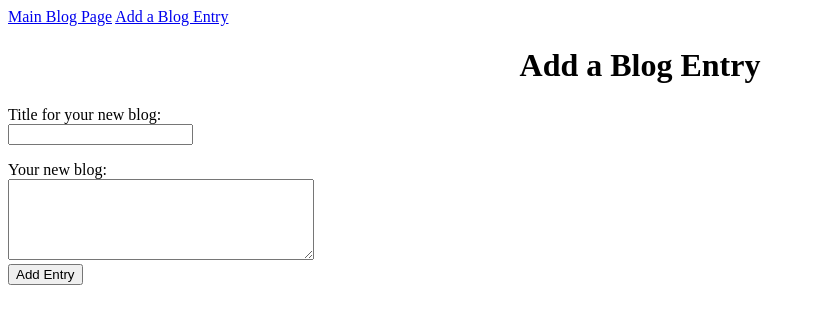
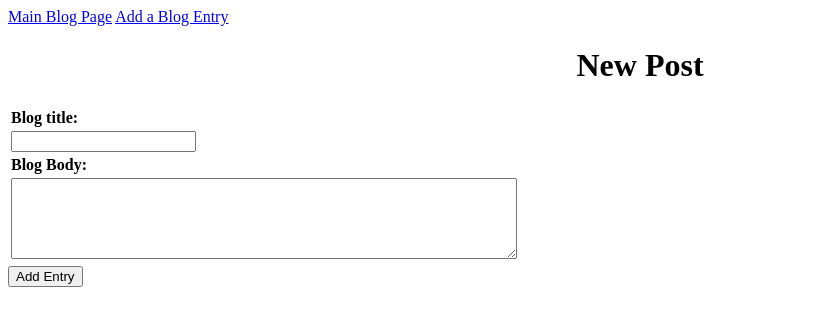
Before and after one commit to kevinmk/build-a-blog, a Flask app: page /newpost in a window 1280 px wide. Shown: the top 326 px of the page, without its empty margins (0-814 px from the left). Run offline with Flask 2, Linux system fonts and the light colour scheme.

Commit message:
big refactor  big fixes

```diff
--- a/main.py
+++ b/main.py
@@ -1,4 +1,4 @@
-from flask import Flask, request, render_template, redirect
+from flask import Flask, request, redirect, render_template, session, flash
 from flask_sqlalchemy import SQLAlchemy
 
 app = Flask(__name__)
@@ -6,62 +6,54 @@ app.config['DEBUG'] = True
 app.config['SQLALCHEMY_DATABASE_URI'] = 'mysql+pymysql://build-a-blog:build-a-blog@localhost:8889/build-a-blog'
 app.config['SQLALCHEMY_ECHO'] = True
 db = SQLAlchemy(app)
+app.secret_key = 'hellohellohellooo'
 
-
-class Blog(db.Model):   #init the database!
+class Blog(db.Model):     # Init the database!
 
     id = db.Column(db.Integer, primary_key=True)
     title = db.Column(db.String(140))
-    body = db.Column(db.String(2000))
+    body = db.Column(db.String(1200))
 
     def __init__(self, title, body):
         self.title = title
         self.body = body
 
+@app.route('/blog', methods=['POST', 'GET'])
+def blog():
+    blogs = Blog.query.all()
+    id = request.query_string
+    if request.method == 'GET':
+        if not id:
+            return render_template('blog.html', blogs=blogs)
+        else:
+            blg = int(request.args.get('blg'))
+            blog = Blog.query.get(blg)
+            return render_template('singlepost.html', blog=blog)
 
+@app.route('/newpost', methods=['POST', 'GET'])
+def new_post():
+    if request.method == 'POST':
+        title = request.form['title']
+        body = request.form['body']
 
-@app.route('/blog', methods=['GET'])
-def index():
-    if request.args:
-        blog_id = request.args.get("id")
-        blog = Blog.query.get(blog_id)
-        return render_template('blogpost.html', blog=blog)
-
-    else:
-        all_blogs = Blog.query.all()
-        return render_template('blog.html', title="Build a Blog", all_blogs=all_blogs)
-
-
-
-@app.route('/newpost', methods=['GET', 'POST'])
-def add_blog():
-
-    title_error = ""
-    body_error = ""
-
-    if request.method == 'GET':
-        return render_template('newpost.html', title="Add Blog Entry")
-
-    if request.method == 'POST':
-        blog_title = request.form['title']
-        blog_body = request.form['body']
-
-
-        if blog_title == '':
-            title_error = "Please do not leave blank!"
-        if blog_body == '':
-            body_error = "Please do not leave blank!"
-
-
-        if not title_error and not body_error:
-            new_blog_post = Blog(blog_title, blog_body)
-            db.session.add(new_blog_post)
-            db.session.commit()
-            blog_entry ="/blog?id=" + str(new_blog_post.id)
-            return redirect(blog_entry)
+        if not title:
+            flash('Please do not leave blank!', 'error')
+            return redirect('/newpost')
+        if not body:
+            flash('Please do not leave blank!', 'error')
+            return redirect('/newpost')
 
         else:
-            return render_template('newpost.html', title="Add Blog Entry")
+            new_post = Blog(title, body)
+            db.session.add(new_post)
+            db.session.commit()
 
+            blg = new_post.id
+            blog = Blog.query.get(blg)
+            return render_template('singlepost.html', blog=blog)
+
+        return redirect('/blog')
+
+    return render_template('newpost.html')
 if __name__ == '__main__':
     app.run()
--- a/templates/base.html
+++ b/templates/base.html
@@ -1,18 +1,33 @@
-<!DOCTYPE html>
+<!doctype html>
 <html>
   <head>
-        <title>{{title}}</title>
+    <title>build-a-blog</title>
     <style>
+      .error {
+        color: red;
+      }
       h1 {text-align:center;}
-            textarea { width: 300px; height: 75px }
+            textarea { width: 500px; height: 75px }
     </style>
   </head>
   <body>
-        <nav>
+
+    <div>
       <a href="/blog">Main Blog Page</a>
       <a href="/newpost">Add a Blog Entry</a>
-        </nav>
+    </div>
+
+    {% with messages = get_flashed_messages(with_categories=True) %}
+    <ul>
+      {% for category,message in messages %}
+        <li class="{{category}}">{{message}}</li>
+      {% endfor %}
+    </ul>
+
+    {% endwith %}
+
     {% block content %}
     {% endblock %}
+
   </body>
 </html>
--- a/templates/newpost.html
+++ b/templates/newpost.html
@@ -1,19 +1,34 @@
 {% extends "base.html" %}
+{% block content %}
+<h1>New Post</h1>
 
-{% block content %}
+<form method="post">
+    <table>
+        <tr>
+            <td><label for="title"><strong>Blog title:</strong></label></td>
+        </tr>
 
-    <h1>Add a Blog Entry</h1>
+        <tr>
+            <td>
+		        <input type="text" name="title"/>
+            </td>
+        </tr>
 
-    <form method= "post">
-        <label for="title">Title for your new blog:</label>
-        <br>
-        <input type="text" name='title' value=""></input>
-        <p></p>
-        <label for="body">Your new blog:</label>
-        <br>
-        <textarea name='body' value=""></textarea>
-        <br>
-        <input type="submit" value='Add Entry'></input>
-    </form>
+
+
+        <tr>
+	        <td><label for="body"><strong>Blog Body:</strong></label></td>
+        </tr>
+
+        <tr>
+            <td>
+                <textarea id="body" name="body"></textarea>
+            </td>
+        </tr>
+    </table>
+
+
+    <input type="submit" value="Add Entry"/>
+</form>
 
 {% endblock %}
```
Also changed, not shown: static/style.css (deleted, +0 -7 lines), templates/blog.html (+9 -11 lines), templates/blogpost.html (deleted, +0 -10 lines), templates/singlepost.html (added, +12 -0 lines). Lines whose indentation alone changed are shown as unchanged.
